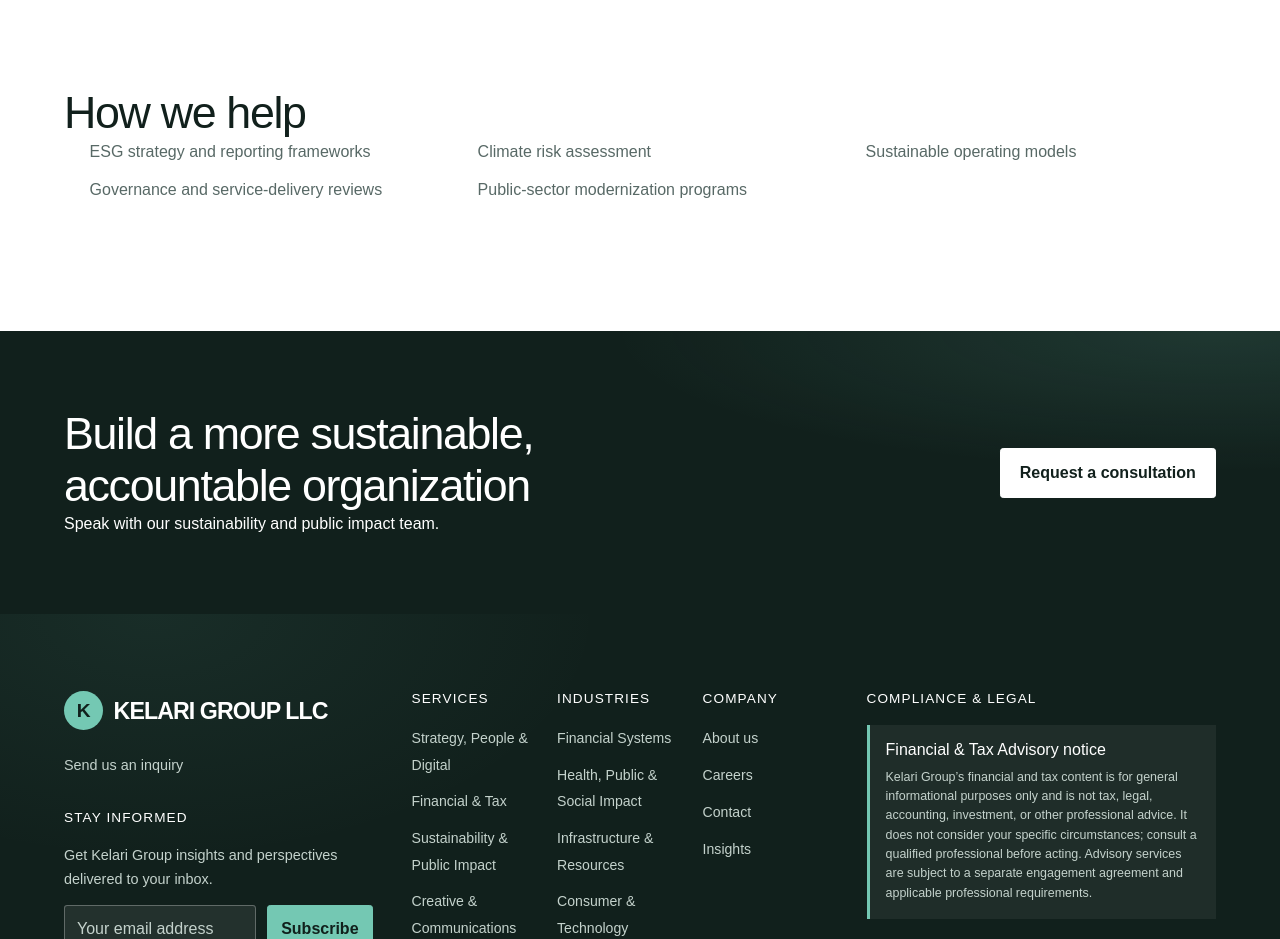
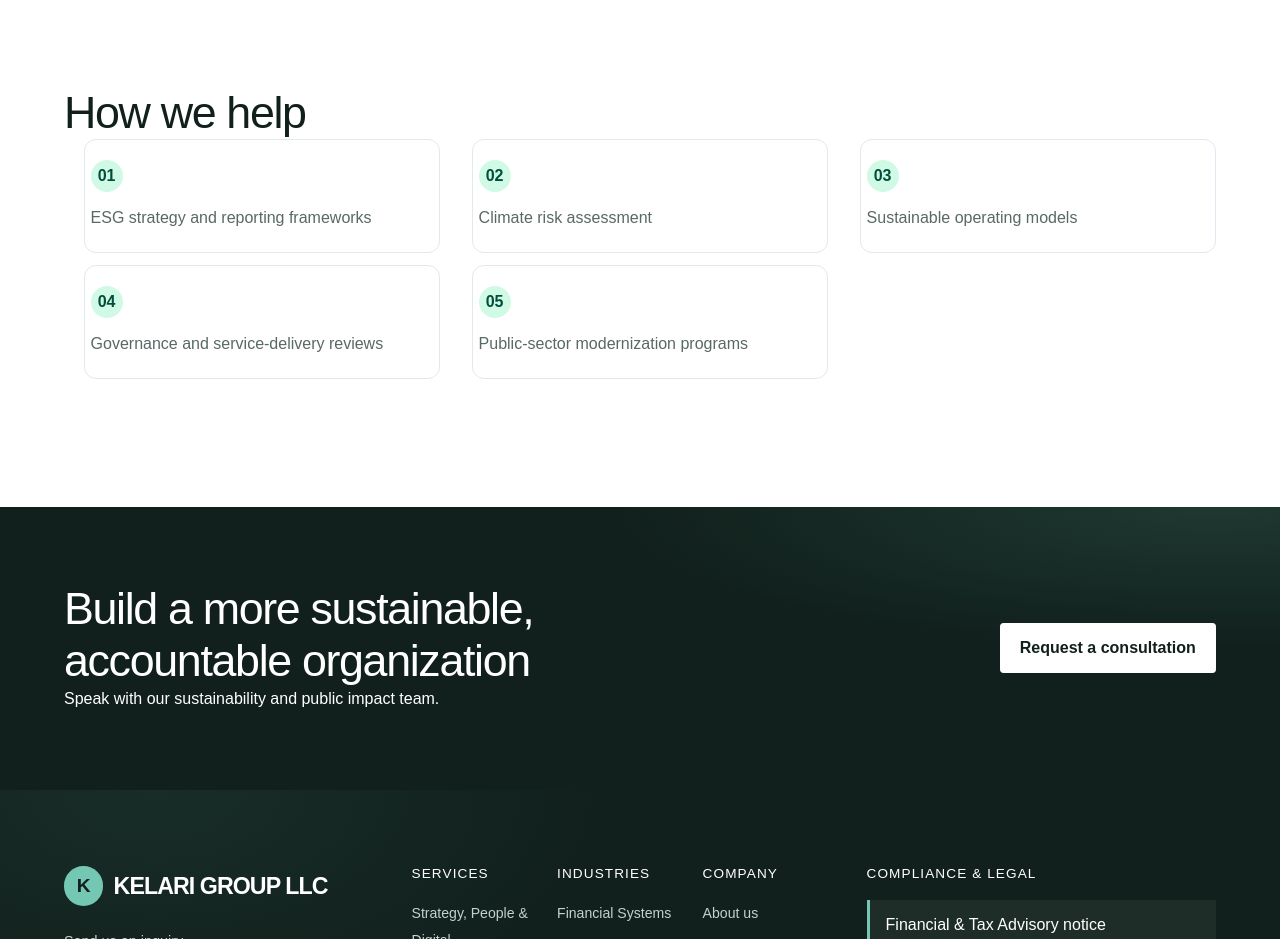
Before and after one commit to Mark-Castro/kellari, a Next.js app: page /services/sustainability-public-impact in a window 1280 px wide. Shown: the part 1700-2639 px from the top of the page. Built offline with nearby package versions, Linux system fonts and the light colour scheme; no server answers.

Commit message:
Service page section how we help part updated.

```diff
--- a/src/components/features/service-page-sections.tsx
+++ b/src/components/features/service-page-sections.tsx
@@ -30,9 +30,18 @@ export function ServiceCapabilityList({
       <Reveal duration={0.48}>
         <h2 id="service-capabilities-heading">How we help</h2>
       </Reveal>
-      <ul>
+      <ul className="grid gap-4 sm:grid-cols-2 lg:grid-cols-3">
         {items.map((item, index) => (
-          <Reveal as="li" key={item} duration={0.48} staggerIndex={index}>
+          <Reveal
+            as="li"
+            key={item}
+            className="list-none rounded-xl border border-slate-200 bg-white p-5 leading-7 text-slate-700 dark:border-zinc-800 dark:bg-zinc-900 dark:text-zinc-300"
+            duration={0.48}
+            staggerIndex={index}
+          >
+            <span className="mb-3 grid h-8 w-8 place-items-center rounded-full bg-emerald-100 font-semibold text-emerald-900 dark:bg-[#74c8b3]/15 dark:text-[#74c8b3]">
+              {String(index + 1).padStart(2, '0')}
+            </span>
             {item}
           </Reveal>
         ))}
```
